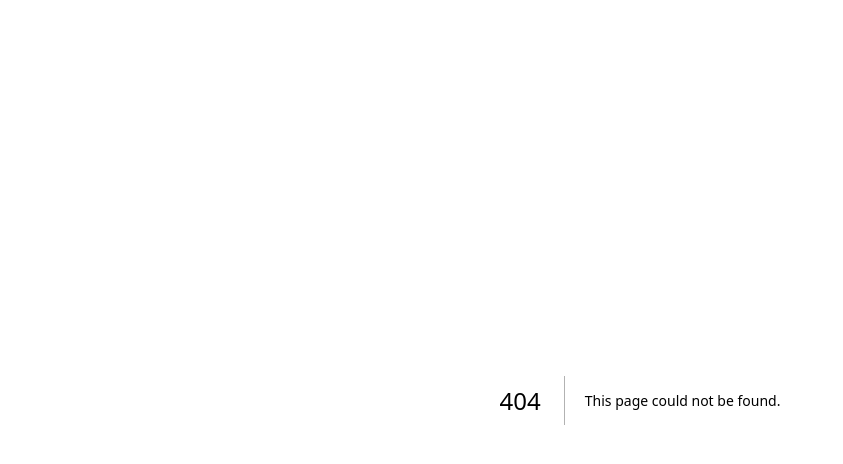
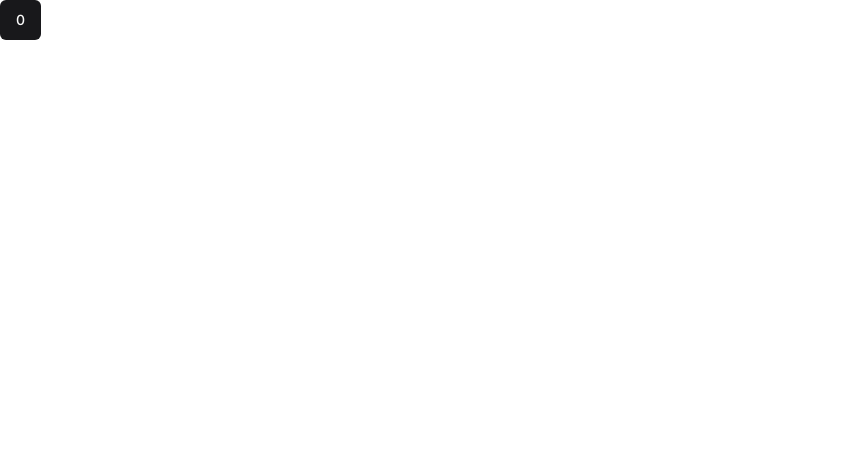
Before and after one commit to UttkarshRanjan47784/rizzpay-digital-wallet, a Next.js app: page /admin/recoiltest in a window 1280 px wide. Before the commit this address had no page. Shown: the top 464 px of the page, without its empty margins (0-843 px from the left). Built offline with nearby package versions, Linux system fonts and the light colour scheme.

Commit message:
Tested Recoil

```diff
--- /dev/null
+++ b/app/admin/(test)/recoiltest/page.tsx
@@ -0,0 +1,7 @@
+import { RecoilTester } from "@/components/recoiltest/recoil-tester";
+
+const RecoilPage = () => {
+  return <RecoilTester />;
+};
+
+export default RecoilPage;
--- a/app/page.tsx
+++ b/app/page.tsx
@@ -1,7 +1,9 @@
 import { ModeToggle } from "@/components/theme/mode-toggle";
+
 export default function Home() {
   return (
     <main>
+      <p>Very important</p>
       <ModeToggle />
     </main>
   );
--- /dev/null
+++ b/components/recoiltest/recoil-tester.tsx
@@ -0,0 +1,23 @@
+"use client";
+
+import { useRecoilState } from "recoil";
+import { myAtom } from "../store/store";
+import { Button } from "../ui/button";
+
+const RecoilTester = () => {
+  const [value, setValue] = useRecoilState(myAtom);
+  const handleClick = () => {
+    setValue((prevValue: number) => {
+      return prevValue + 1;
+    });
+  };
+  return (
+    <div>
+      <Button onClick={handleClick}>{value}</Button>
+    </div>
+  );
+};
+
+export { RecoilTester };
+
+// admin/test/recoil
--- /dev/null
+++ b/components/store/store.ts
@@ -0,0 +1,6 @@
+import { atom } from "recoil";
+
+export const myAtom = atom({
+  key: "rizzPay",
+  default: 0,
+});
```
Also changed, not shown: components/store/store.js (deleted).
